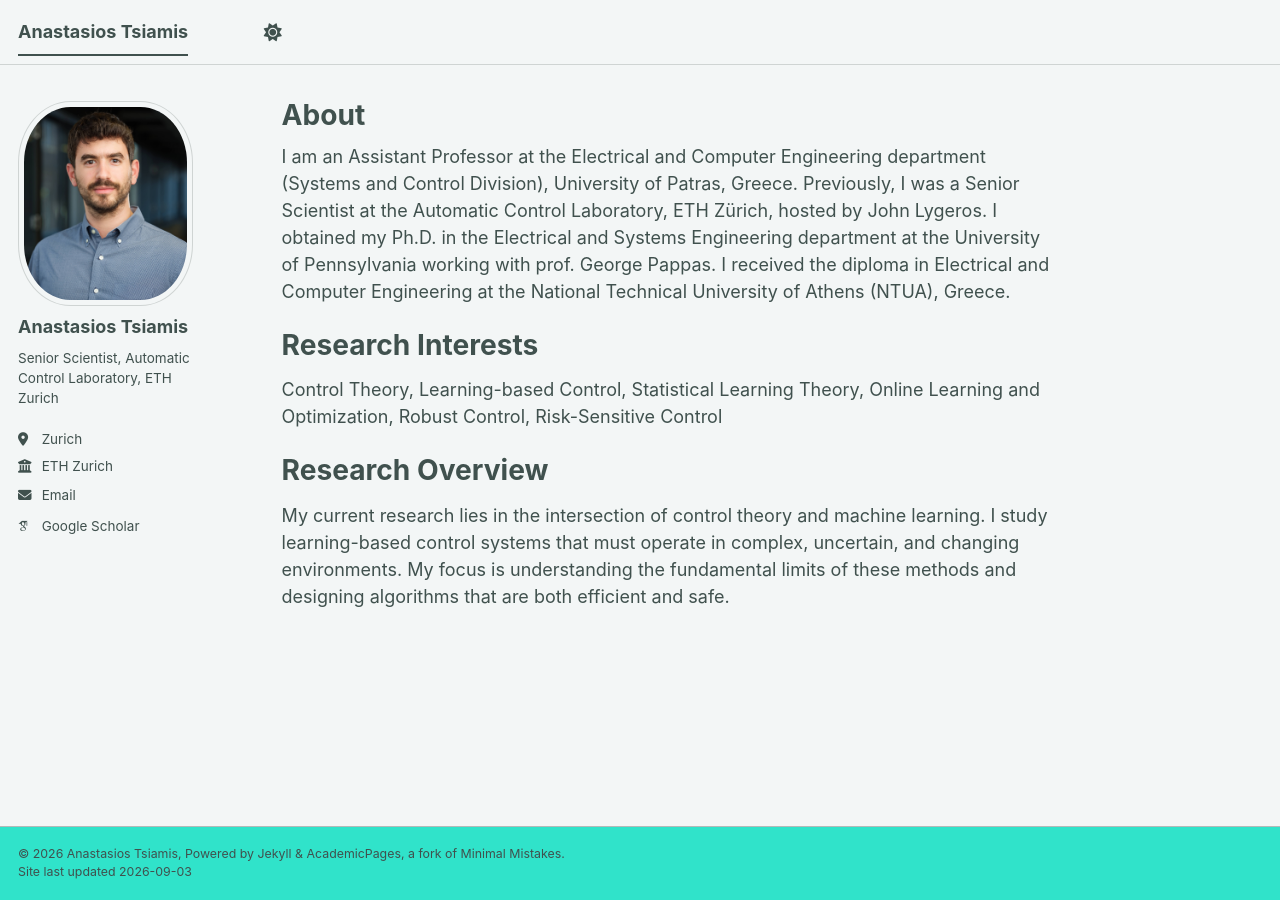
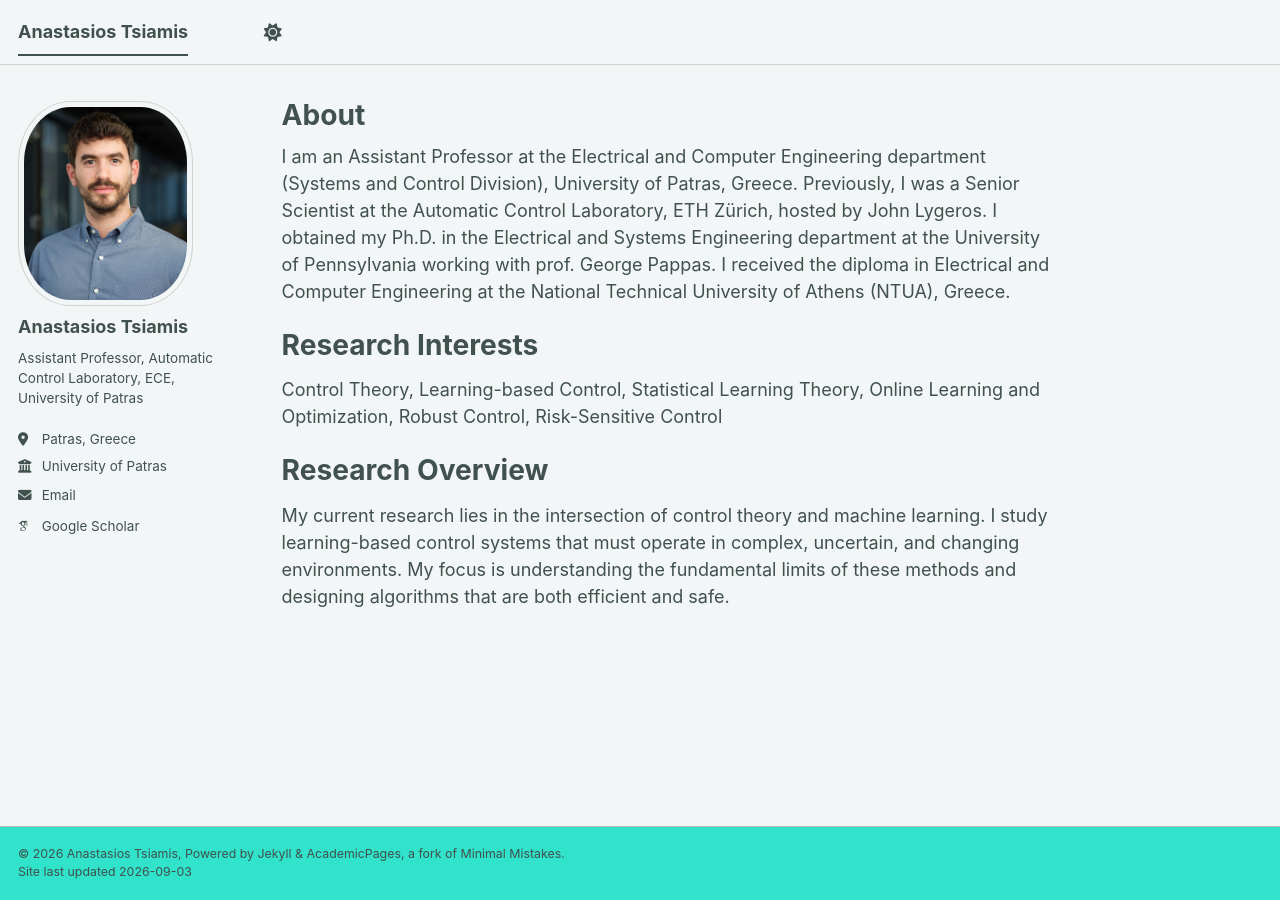
Before and after one commit to antsiamis/antsiamis.github.io, a Jekyll site: the page built from _pages/about.md, in a window 1280 px wide. Built offline with Jekyll 4.4.1, drawn with Linux system fonts in a browser that asks for light colours; some web fonts are replaced; a script bundle is joined from its source files by our own code; library files that are not in the unit come from our copies.

Commit message:
Update _config.yml

```diff
--- a/_config.yml
+++ b/_config.yml
@@ -26,11 +26,11 @@ author:
   avatar           : "tsiamis.jpg"
   name             : "Anastasios Tsiamis"
   pronouns         : # example: "she/her"
-  bio              : "Senior Scientist, Automatic Control Laboratory, ETH Zurich"
-  location         : "Zurich"
-  employer         : "ETH Zurich"
+  bio              : "Assistant Professor, Automatic Control Laboratory, ECE, University of Patras"
+  location         : "Patras, Greece"
+  employer         : "University of Patras"
   uri              : # URL
-  email            : "atsiamis@control.ee.ethz.ch"
+  email            : "atsiamis@upatras.gr"
 
   # Academic websites
   academia         : # URL
```
